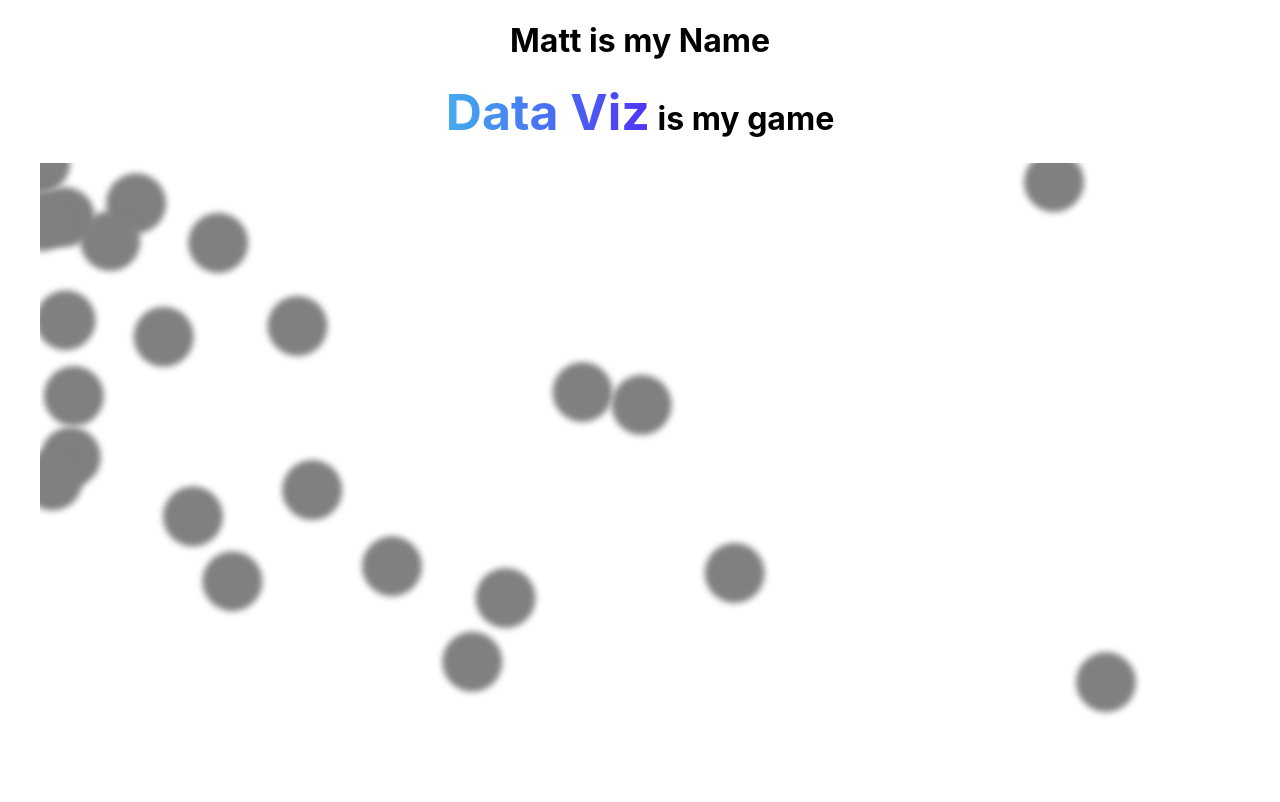
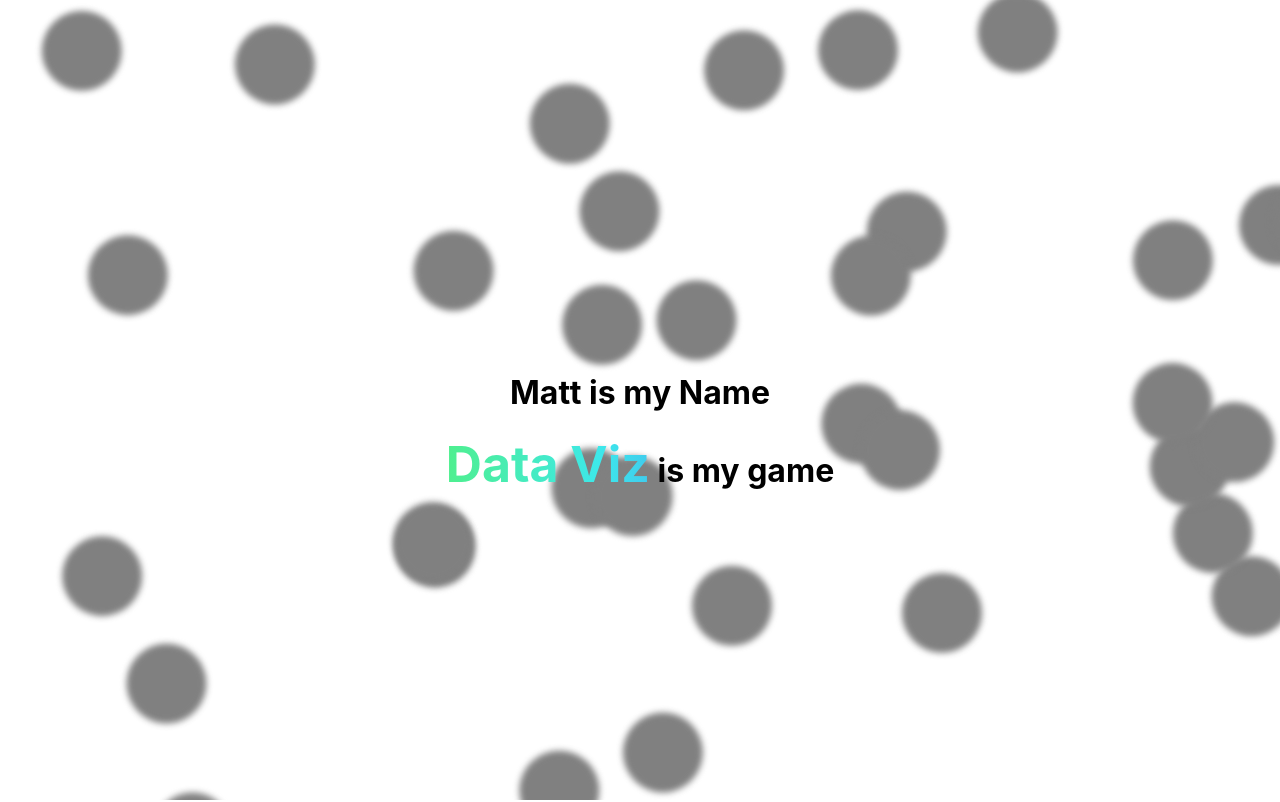
Before and after one commit to MattTheEconomist/portfolio, a React (Create React App) app in the folder portfolio/: page / in a window 1280 px wide. Shown: the top 802 px of the page. Built offline with nearby package versions, Linux system fonts and the light colour scheme.

Commit message:
background working better

```diff
--- a/portfolio/src/App.css
+++ b/portfolio/src/App.css
@@ -12,9 +12,34 @@
 
 .App {
   text-align: center;
+  align-items: center;
+}
+
+#landingPageContainer {
+  width: 100vw;
+  height: 900px;
+  display: flex;
+  flex-direction: column;
+  justify-content: flex-start;
+  align-items: center;
+  /* background-color: teal; */
+}
+
+.child {
+  height: 100px;
+  width: 100px;
+}
+
+#svgContainer {
+  /* background-color: green; */
+  width: 100vw;
+  height: 100vh;
+  /* margin-top: -50%; */
 }
 
 #titleTextContainer {
+  margin-top: -35%;
+  z-index: 1;
 }
 
 #landingTextData {
@@ -25,7 +50,7 @@
   color: transparent;
   background-size: 300%;
   background-position: right;
-  /* animation: colorShift 15s infinite alternate; */
+  animation: colorShift 15s infinite alternate;
 }
 
 @keyframes colorShift {
@@ -44,9 +69,22 @@
   transition: all 500ms;
 }
 
-.circle:hover {
+.circle_primary:hover {
   filter: blur(0px);
-  fill: red;
+  fill: var(--primeColor);
+  transition: all 700ms;
+}
+
+.circle_secondary:hover {
+  filter: blur(0px);
+  fill: var(--secondColor);
+  transition: all 700ms;
+}
+
+.circle_third:hover {
+  filter: blur(0px);
+  /* fill: var(--thirdColor); */
+  fill: var(--thirdColor);
   transition: all 700ms;
 }
 
--- a/portfolio/src/ContentPages/LandingPage.jsx
+++ b/portfolio/src/ContentPages/LandingPage.jsx
@@ -6,9 +6,21 @@ export const LandingPage = () => {
   const [mousePoz, setMousePoz] = useState({ x: 0, y: 0 });
   const [time, setTime] = useState(Date.now());
 
-  const hunnit = d3.range(50);
+  const hunnit = d3.range(15);
 
-  let springPlural = useSprings(
+  const svgWidth = 2000;
+  const svgHeight = 900;
+
+  const timeRanges = [9000, 14000, 170000, 19000];
+
+  function selectRandomClassName() {
+    const circleColors = ["primary", "secondary", "third"];
+    const randomIndex = Math.floor(Math.random() * 3);
+
+    return `circle circle_${circleColors[randomIndex]}`;
+  }
+
+  const springPluralGroupOne = useSprings(
     hunnit.length,
     hunnit.map((item) => ({
       from: { x: 0, y: 0 },
@@ -16,35 +28,95 @@ export const LandingPage = () => {
         x: Math.random() * 10 * item * 10 * (Math.random() - 0.5),
         y: Math.random() * 10 * item * 10 * (Math.random() - 0.5),
       },
-      config: { duration: 20000 },
+      config: { duration: timeRanges[0] },
       loop: { reverse: true },
     }))
   );
 
-  const circles = springPlural.map((el, i) => (
+  const springPluralGroupTwo = useSprings(
+    hunnit.length,
+    hunnit.map((item) => ({
+      from: { x: 0, y: 0 },
+      to: {
+        x: Math.random() * 10 * item * 10 * (Math.random() - 0.5),
+        y: Math.random() * 10 * item * 10 * (Math.random() - 0.5),
+      },
+      config: { duration: timeRanges[1] },
+      loop: { reverse: true },
+    }))
+  );
+
+  const springPluralGroupThree = useSprings(
+    hunnit.length,
+    hunnit.map((item) => ({
+      from: { x: 0, y: 0 },
+      to: {
+        x: Math.random() * 10 * item * 10 * (Math.random() - 0.5),
+        y: Math.random() * 10 * item * 10 * (Math.random() - 0.5),
+      },
+      config: { duration: timeRanges[2] },
+      loop: { reverse: true },
+    }))
+  );
+
+  const springPluralGroupFour = useSprings(
+    hunnit.length,
+    hunnit.map((item) => ({
+      from: { x: 0, y: 0 },
+      to: {
+        x: Math.random() * 10 * item * 10 * (Math.random() - 0.5),
+        y: Math.random() * 10 * item * 10 * (Math.random() - 0.5),
+      },
+      config: { duration: timeRanges[3] },
+      loop: { reverse: true },
+    }))
+  );
+
+  console.log(
+    selectRandomClassName(),
+    selectRandomClassName(),
+    selectRandomClassName()
+  );
+  function mapOverSprings(inputSpring) {
+    return inputSpring.map((el, i) => (
       <animated.circle
-      r="30"
-      cx={Math.random() * 50 * i}
-      cy={Math.random() * 50 * i}
+        r="40"
+        cx={Math.random() * svgWidth}
+        cy={Math.random() * svgHeight}
         fill="grey"
-      id={`circle_${i}`}
-      key={`circle_${i}`}
-      className="circle"
+        key={`circ${Math.random() * 1000}`}
+        className={selectRandomClassName()}
         style={el}
       />
     ));
+  }
+
+  let circles = mapOverSprings(springPluralGroupOne);
+  circles = circles.concat(mapOverSprings(springPluralGroupTwo));
+  circles = circles.concat(mapOverSprings(springPluralGroupThree));
+  circles = circles.concat(mapOverSprings(springPluralGroupFour));
 
   return (
+    <div id="landingPageContainer">
+      <div id="svgContainer">
+        <svg
+          id="landingBackground"
+          // width={`${svgWidth}px`}
+          // height={`${svgHeight}px`}
+          width="100%"
+          height="100%"
+          fill="green"
+        >
+          {circles}
+        </svg>
+      </div>
       <div id="titleTextContainer">
         <h1 id="landingTextName">Matt is my Name</h1>
         <h1 id="landingTextOuter">
           {" "}
           <span id="landingTextData">Data Viz</span> is my game
         </h1>
-
-      <svg id="landingBackground" width="1200px" height="1200px">
-        {circles}
-      </svg>
+      </div>
     </div>
   );
 };
```
Lines whose indentation alone changed are shown as unchanged.
